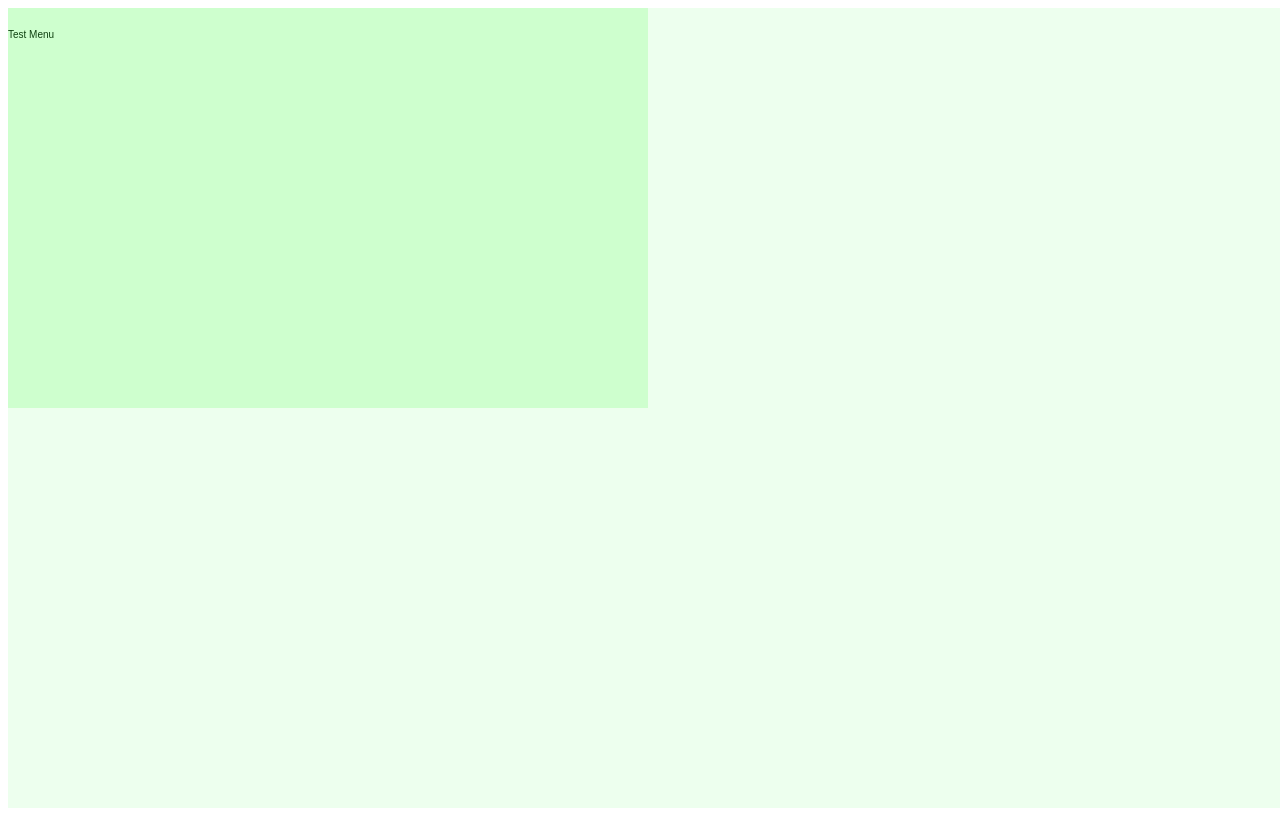
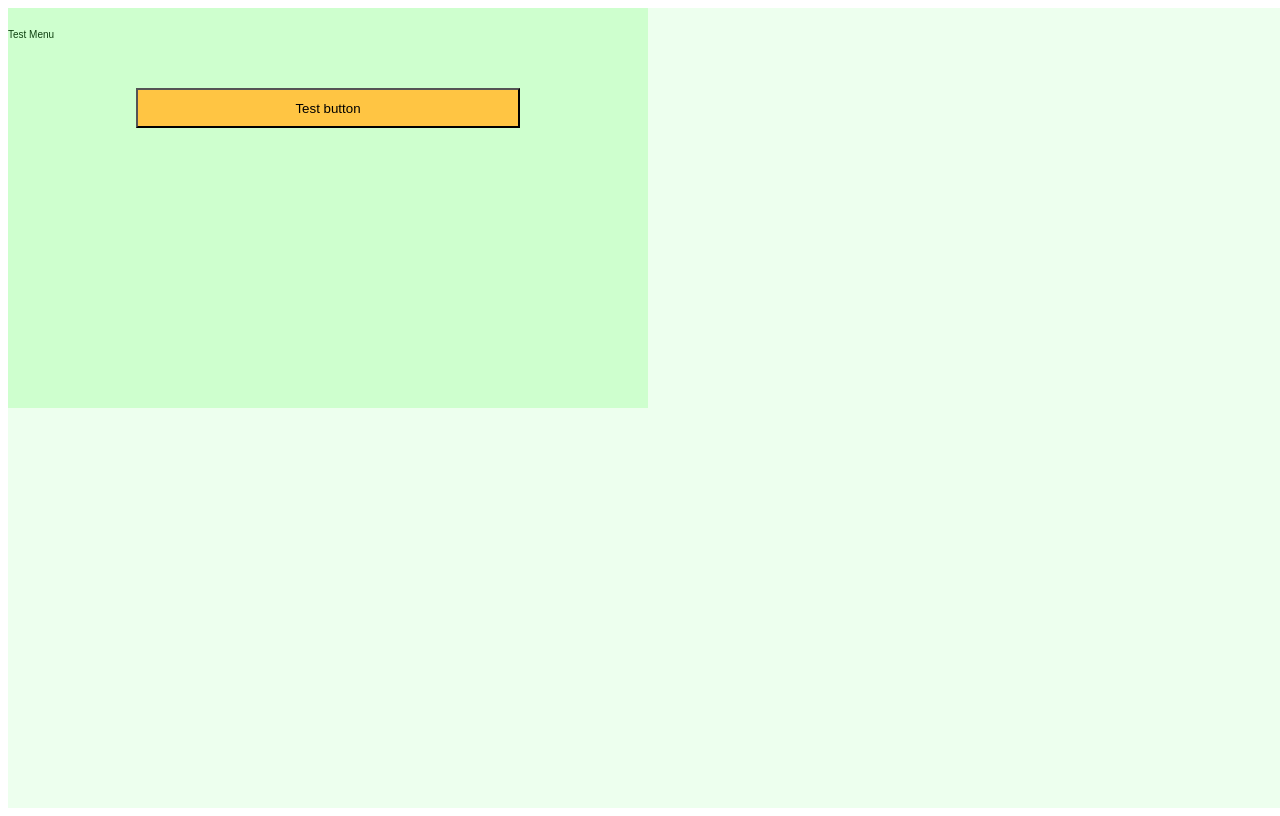
Before and after one commit to itcgames/RWM1819-Menu-B, a website: page demo/Overlay-Demo/Overlay-Menu.html in a window 1280 px wide. Drawn offline with Linux system fonts and the light colour scheme.

Commit message:
COM-31 Buttons

```diff
--- a/demo/Overlay-Demo/Overlay-Demo.js
+++ b/demo/Overlay-Demo/Overlay-Demo.js
@@ -56,6 +56,9 @@ function main() {
     m1.alpha = "22";
     m2.alpha = "22";
 
+    // Create Buttons
+    let b1 = new Button("Test button", m1.containerDiv, menuHandler.goToScene.bind(menuHandler, "Test 2"), {'x': 20, 'y': 20, 'width': 60, 'height': 10}, "%");
+    let b2 = new Button("Test button long Test button long", m2.containerDiv, menuHandler.goToScene.bind(menuHandler, "Test"), {'x': 20, 'y': 20, 'width': 60, 'height': 10}, "%");
     // Append menus to the scenes
     s.addMenu(m1);
     s2.addMenu(m2);
--- a/demo/Overlay-Demo/Overlay-Menu.html
+++ b/demo/Overlay-Demo/Overlay-Menu.html
@@ -9,6 +9,7 @@
     <script src="../../src/Container.js"></script>
     <script src="../../src/Scene.js"></script>
     <script src="../../src/Menu.js"></script>
+    <script src="../../src/Button.js"></script>
     <script src="Overlay-Demo.js"></script>
 </body>
 </html>
--- /dev/null
+++ b/src/Button.js
@@ -0,0 +1,22 @@
+'use strict';
+
+class Button {
+    constructor(name, parent, callback, bounds, units) {
+        this._name = name || "";
+        this._callback = callback || function(event) {console.log(event);};
+        this._element = document.createElement('button');
+        this._element.addEventListener("click", this._callback);
+        this._units = units || "%";
+        this._element.style.left = (bounds.x || 0)  + this._units;
+        this._element.style.top = (bounds.y || 0) + this._units;
+        this._element.style.minWidth = (bounds.width || 0) + this._units;
+        this._element.style.minHeight = (bounds.height || 0) + this._units;
+        this._element.style.position = "relative";
+        this._element.style.backgroundColor = "#ffc543";
+        this._element.style.overflow = "normal";
+        this._element.innerText = this._name;
+        if (parent) {
+            parent.appendChild(this._element);
+        }
+    }
+}
```
